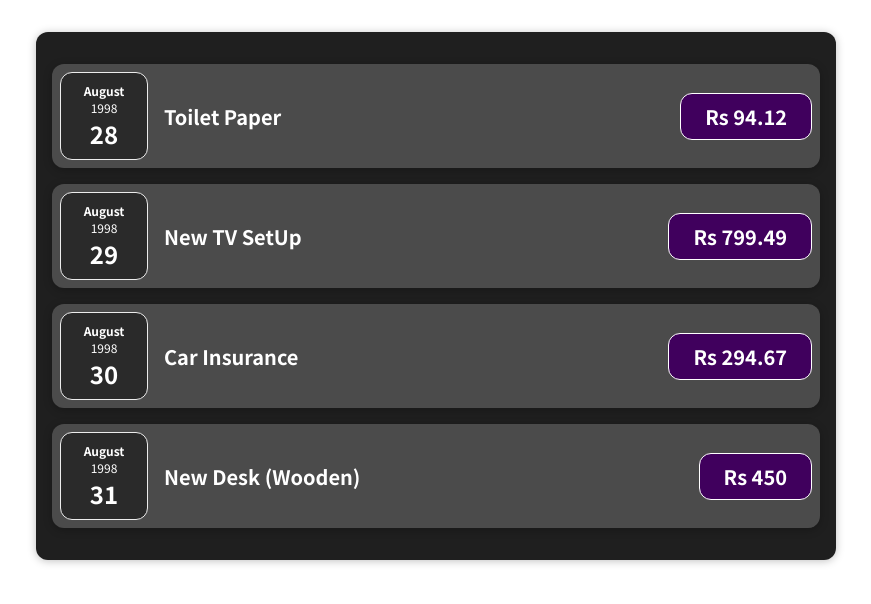
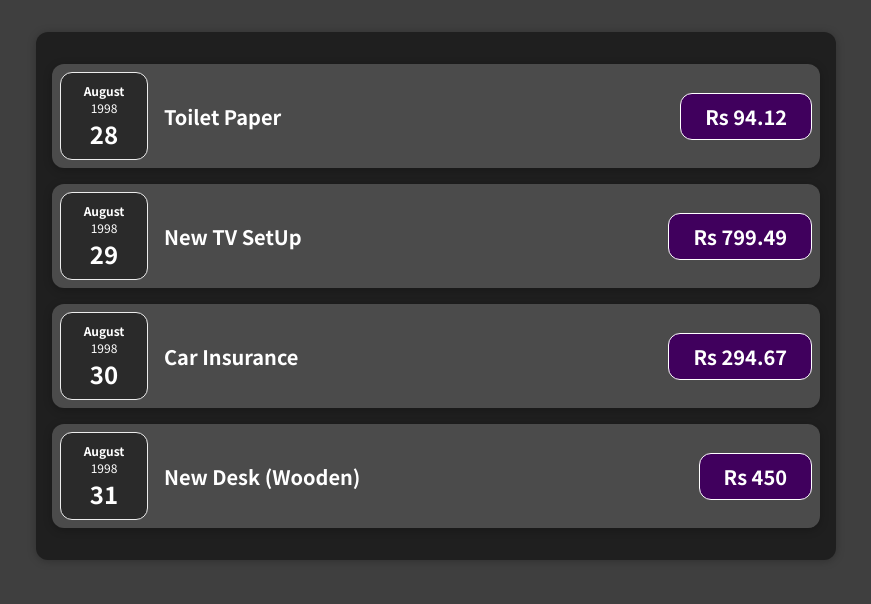
Before and after one commit to PoojaRamesh3/expense-tracker, a React (Create React App) app: page / in a window 1280 px wide. Shown: the top 604 px of the page, without its empty margins (204-1075 px from the left). Built offline with nearby package versions, Linux system fonts and the light colour scheme.

Commit message:
Initial Commit

```diff
--- a/src/index.css
+++ b/src/index.css
@@ -10,5 +10,5 @@ html {
 
 body {
   margin: 0;
-  /* background-color: #3f3f3f; */
+  background-color: #3f3f3f;
 }
```
Also changed, not shown: src/App.jsx (renamed from src/App.js), src/components/ExpenseItem.jsx (renamed from src/components/ExpenseItem.js), src/components/Expenses.jsx (renamed from src/components/Expenses.js).
